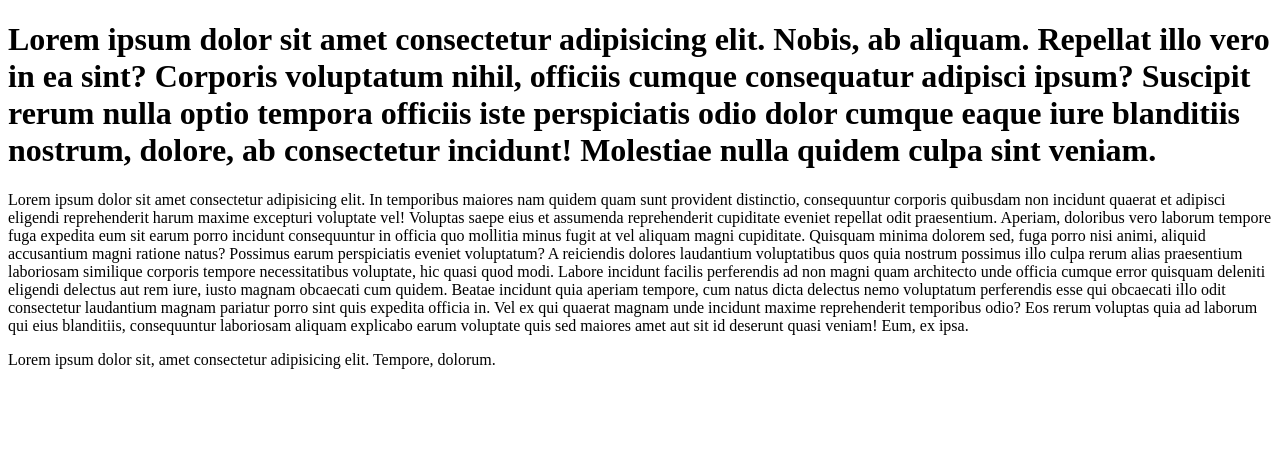
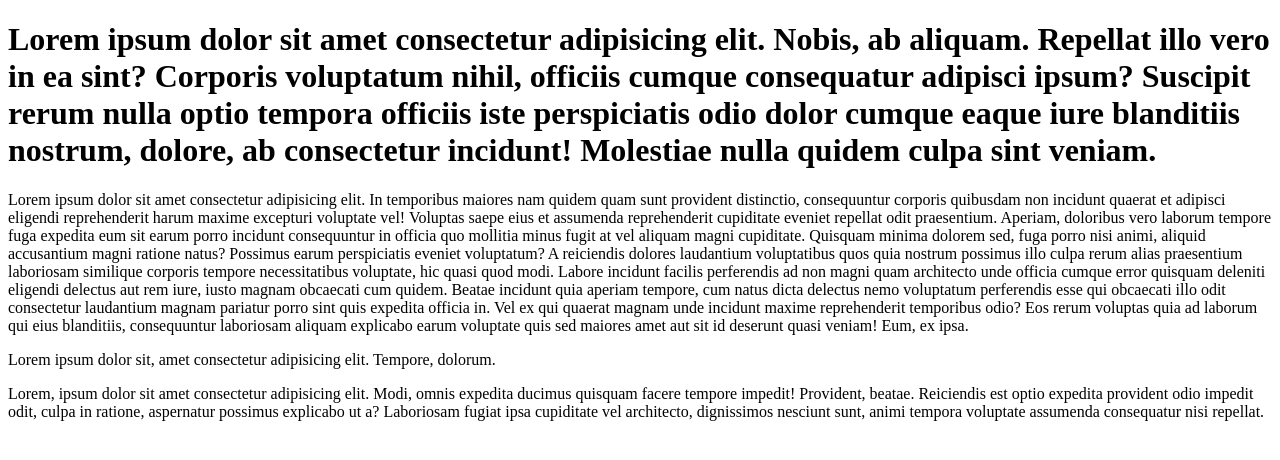
Before and after one commit to SShipon/test-repo, a plain HTML site: page index.html in a window 1280 px wide. Drawn offline with Linux system fonts and the light colour scheme.

Commit message:
user updated

```diff
--- a/index.html
+++ b/index.html
@@ -12,5 +12,7 @@
       <p>Lorem ipsum dolor sit amet consectetur adipisicing elit. In temporibus maiores nam quidem quam sunt provident distinctio, consequuntur corporis quibusdam non incidunt quaerat et adipisci eligendi reprehenderit harum maxime excepturi voluptate vel! Voluptas saepe eius et assumenda reprehenderit cupiditate eveniet repellat odit praesentium. Aperiam, doloribus vero laborum tempore fuga expedita eum sit earum porro incidunt consequuntur in officia quo mollitia minus fugit at vel aliquam magni cupiditate. Quisquam minima dolorem sed, fuga porro nisi animi, aliquid accusantium magni ratione natus? Possimus earum perspiciatis eveniet voluptatum? A reiciendis dolores laudantium voluptatibus quos quia nostrum possimus illo culpa rerum alias praesentium laboriosam similique corporis tempore necessitatibus voluptate, hic quasi quod modi. Labore incidunt facilis perferendis ad non magni quam architecto unde officia cumque error quisquam deleniti eligendi delectus aut rem iure, iusto magnam obcaecati cum quidem. Beatae incidunt quia aperiam tempore, cum natus dicta delectus nemo voluptatum perferendis esse qui obcaecati illo odit consectetur laudantium magnam pariatur porro sint quis expedita officia in. Vel ex qui quaerat magnam unde incidunt maxime reprehenderit temporibus odio? Eos rerum voluptas quia ad laborum qui eius blanditiis, consequuntur laboriosam aliquam explicabo earum voluptate quis sed maiores amet aut sit id deserunt quasi veniam! Eum, ex ipsa.</p>
 
       <p>Lorem ipsum dolor sit, amet consectetur adipisicing elit. Tempore, dolorum.</p>
+
+      <p>Lorem, ipsum dolor sit amet consectetur adipisicing elit. Modi, omnis expedita ducimus quisquam facere tempore impedit! Provident, beatae. Reiciendis est optio expedita provident odio impedit odit, culpa in ratione, aspernatur possimus explicabo ut a? Laboriosam fugiat ipsa cupiditate vel architecto, dignissimos nesciunt sunt, animi tempora voluptate assumenda consequatur nisi repellat.</p>
 </body>
 </html>
```
